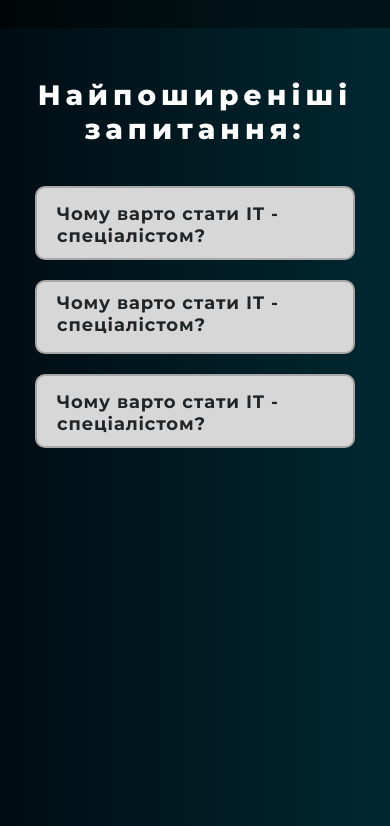
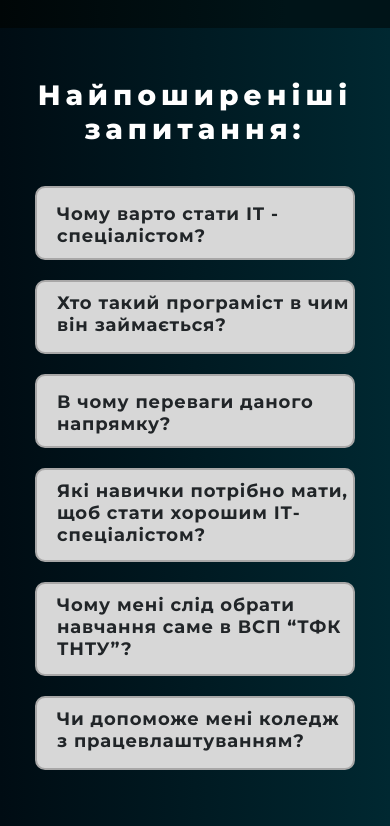
Before and after one commit to Zhenya-Mykhalskyi/Diploma, a React (Create React App) app in the folder client/: page /abiturient in a window 390 px wide. Shown: the part 3596-4422 px from the top of the page. Built offline with nearby package versions, Linux system fonts and the light colour scheme.

Commit message:
refactor QuestionsConstants

```diff
--- a/client/src/components/Applicant/Applicant.jsx
+++ b/client/src/components/Applicant/Applicant.jsx
@@ -1,6 +1,7 @@
 import React from "react";
 import FormSection from "../Main/FormSection/FormSection";
 import QuestionsBar from "../Main/QuestionsBar/QuestionsBar";
+import QuestionItem from "../QuestionItem/QuestionItem";
 import './Applicant.scss';
 import Reviews from "./Reviews/Reviews";
 import Skills from "./Skills/Skills";
--- a/client/src/components/QuestionItem/QuestionItem.scss
+++ b/client/src/components/QuestionItem/QuestionItem.scss
@@ -0,0 +1,154 @@
+@mixin lang-blocks ($height, $width){
+    height: $height;
+    width: $width;
+  }
+  @mixin flex-direction($direction){
+    display: flex;
+    flex-direction: $direction;
+  }
+  @mixin set-font-size-weight($size, $weight){
+    font-size: $size;
+    font-weight: $weight;
+  }
+  @mixin set-block-size($height, $width){
+    height: $height;
+    width: $width;
+  }
+
+  $black-color: #565656;
+  $black-color57: #575757;
+  $white-color: #f3f3f3;
+  $mi-border: 1px solid red;
+  $my-border: 1px solid green;
+  $me-border: 1px solid blue;
+
+  * {
+  margin: 0;
+  padding: 0;
+  box-sizing: border-box;
+  font-family: 'Montserrat', sans-serif;
+  border: none;
+  outline: none;
+  }
+
+.question-item{
+    border: solid 2px #a8a7a7;
+    border-radius: 10px;
+    min-height: 70px;
+    background-color: #d7d7d7;
+    color: #212528;
+    .q-title{
+        cursor: pointer;
+        border-radius: 10px;
+        height: 70px;
+        @include set-font-size-weight(21px, bold);
+        letter-spacing: 0.84px;
+        padding-top: 25px;
+        padding-left: 50px;
+    }
+    .q-title:hover{
+        background: linear-gradient(to right, #039381, #006681);
+        color: #ffffff;
+    }
+    .q-answer{
+        padding: 20px 20px 20px 50px;
+        display: none;
+        @include set-font-size-weight(16px, 500);
+        letter-spacing: 0.84px;
+    }
+}
+
+
+
+// ADAPTIVE
+
+
+*{
+    padding: 0;
+    margin: 0;
+    box-sizing: border-box;
+}
+
+
+@media screen and (max-width: 1170px){
+    .questions-bar-section{
+        .question-bar{
+            padding-bottom: 70px;
+        }
+    }
+}
+
+@media screen and (max-width: 992px){
+    .questions-bar-section{
+        .question-bar{
+            width: 768px;
+            :nth-child(5){
+                .q-title{
+                    height: 90px;
+                }
+            }
+        }
+    }
+}
+
+@media screen and (max-width: 768px){
+    .questions-bar-section{
+        .question-bar{
+            width: 570px;
+            :nth-child(3), :nth-child(6), :nth-child(7){
+                .q-title{
+                    height: 90px;
+                }
+            }
+        }
+    }
+}
+
+@media screen and (max-width: 576px){
+    .questions-bar-section{
+        .question-bar{
+            width: 480px;
+            padding-bottom: 50px;
+            .question-item{
+                .q-title{
+                    height: 70px;
+                    padding-top: 10px;
+                    padding-left: 20px;
+                }
+                .q-answer{
+                    padding-left: 10px;
+                }
+            }
+            :nth-child(2), :nth-child(4){
+                .q-title{
+                    padding-top: 15px;
+                    height: 70px;
+                }
+            }
+        }
+    }
+}
+
+@media screen and (max-width: 480px) and (min-width:320px){
+    .questions-bar-section{
+        .question-bar{
+            width: 320px;
+            .question-bar-title{
+                font-size: 28px;
+                margin-top: 50px;
+            }
+            .question-item{
+                .q-title{
+                    height: 70px;
+                    font-size: 18px;
+                }
+            }
+            :nth-child(5), :nth-child(6){
+                .q-title{
+                    height: 90px;
+                }
+            }
+
+        }
+    }
+}
--- a/client/src/constants/QuestionConstants.js
+++ b/client/src/constants/QuestionConstants.js
@@ -1,15 +1,27 @@
 const QuestionsConstants = [
 	{
 		title: 'Чому варто стати ІТ - спеціалістом?',
-		answer: '',
+		answer: 'ІТ-індустрія – один з найперспективніших напрямків роботи на сьогодні, який приваблює, в першу чергу, інноваційністю та можливістю зробити вклад в розвиток визначних продуктів та глобальної технологічної індустрії. Сьогодні технології оточують нас у всіх сферах життя: записна книжка в телефоні – це база даних, улюблені веб-сайти – зверстаний програмний код, бортовий комп’ютер автомобіля – спеціальна обчислювальна система. Хочемо ми того чи ні, ІТ стали невід’ємною частиною сучасного життя і посідатимуть значне місце в суспільстві майбутнього.',
 	},
 	{
-		title: 'Чому варто стати ІТ - спеціалістом?',
-		answer: '',
+		title: 'Хто такий програміст в чим він займається?',
+		answer: 'Робота програміста полягає у розробці програмного забезпечення на основі спеціальних математичних алгоритмів, втіленні у життя проектів web-дизайнерів, створенні сайтів тощо. Програмісти діляться на 2 групи: прикладні та системні. Перші займаються розробкою та налагодженням програм, другі – розробкою, експлуатацією та супроводженням системного програмного забезпечення.',
 	},
 	{
-		title: 'Чому варто стати ІТ - спеціалістом?',
-		answer: '',
+		title: 'В чому переваги даного напрямку?',
+		answer: 'Робота в ІТ – це спілкування з іноземцями та можливість подивитись світ завдяки відрядженням. Робота в креативній індустрії дає можливість працювати над унікальними інноваційними проектами, а кількість та склад команд постійно змінюється. Як правило компанії мають хороші просторі офіси з продуманою логістикою. Крім цього працівники отримують соціальний пакет: страхування, абонементи до спортивних зал та інше. Внутрішнє навчання – частина корпоративної етики, так само як участь у конференціях, семінарах як в Україні, так і за кордоном. Компанії зацікавлені в постійному підвищенні кваліфікації свого працівника. Крім того, для роботи на ІТ-компанію не обовязково постійно працювати в офісі. Це сфера, що активно використовує віддалені робочі місця, практикує індивідуальні графіки для працівників.',
+	},
+	{
+		title: 'Які навички потрібно мати, щоб стати хорошим ІТ-спеціалістом?',
+		answer: ' Ви здивуєтесь, але це надзвичайно творча професія. До того ж вона вимагатиме від вас вміння вкласти вашу творчу натуру в доволі чітку систему. Тільки так ви досягнете найкращого результату. Програміст повинен мати витримку та терпіння, вміння швидко адаптуватись і при тому креативно мислити. Маєте володіти як знаннями в математичних галузях, так і мати добрий рівень англійської мови.',
+	},
+	{
+		title: 'Чому мені слід обрати навчання саме в ВСП “ТФК ТНТУ”?',
+		answer: ' ВСП “ТФК ТНТУ” — один із найкращих  професійно-технічних навчальних закладів у Тернопільській області. Наші викладачі активно працюють над методичними розробками, беруть участь у методичних семінарах, поповнюють навчальний процес матеріалами для виконання практичних та лабораторних робіт. Використовують мультимедійні засоби на навчальних заняттях. Для ефективної підготовки фахівців використовуються спеціалізовані кабінети і лабораторії. Всі кабінети об’єднані в локальну комп’ютерну мережу коледжу, яка має вихід в Інтернет. Функціонує електронна бібліотека коледжу, де студенти можуть працювати з електронними посібниками та іншими матеріалами, які надали викладачі ЦК, або використовувати зовнішні ресурси.',
+	},
+	{
+		title: 'Чи допоможе мені коледж з працевлаштуванням?',
+		answer: ' Напряму —  ні, проте наш коледж активно співпрацює з багатьма ІТ - компаніями Тернополя. Інколи на лекції сюди запрошують фахівців з місцевих компаній,  якщо у вас достатній рівень знань, то ви отримаєте шанс працевлаштуватися в одну із цих ІТ - компаній.',
 	},
 ];
 
```
